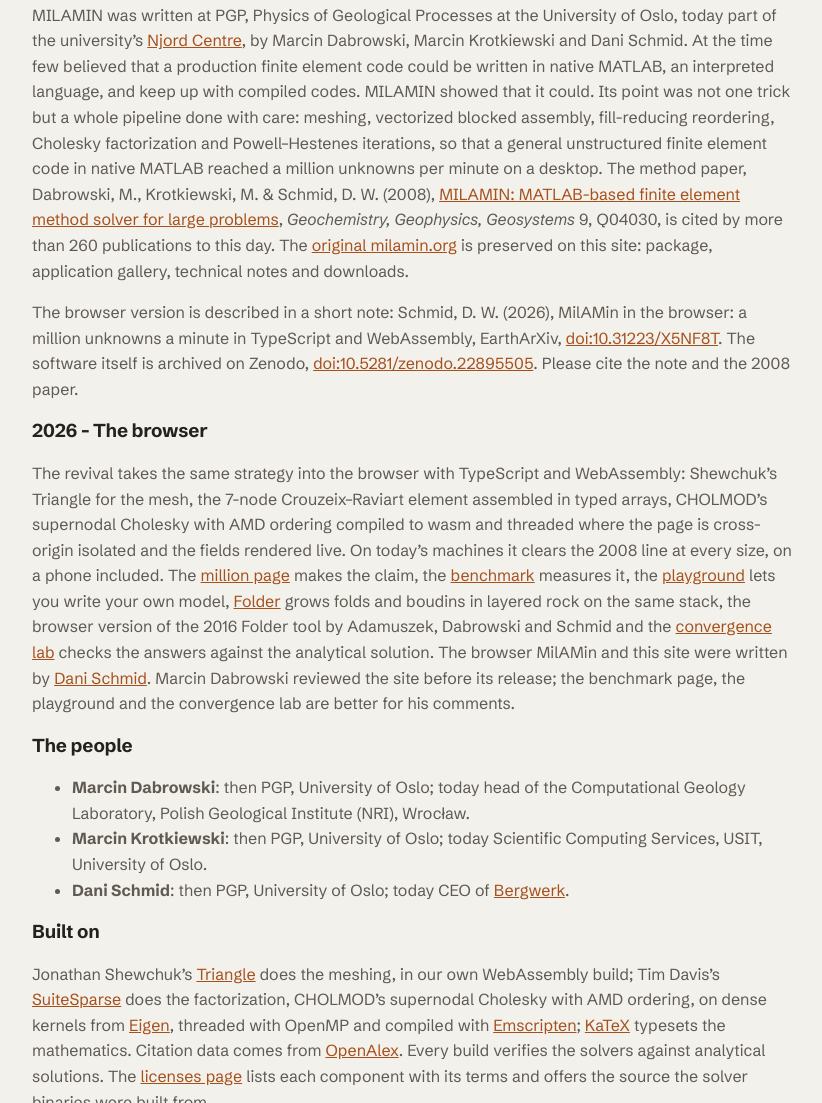
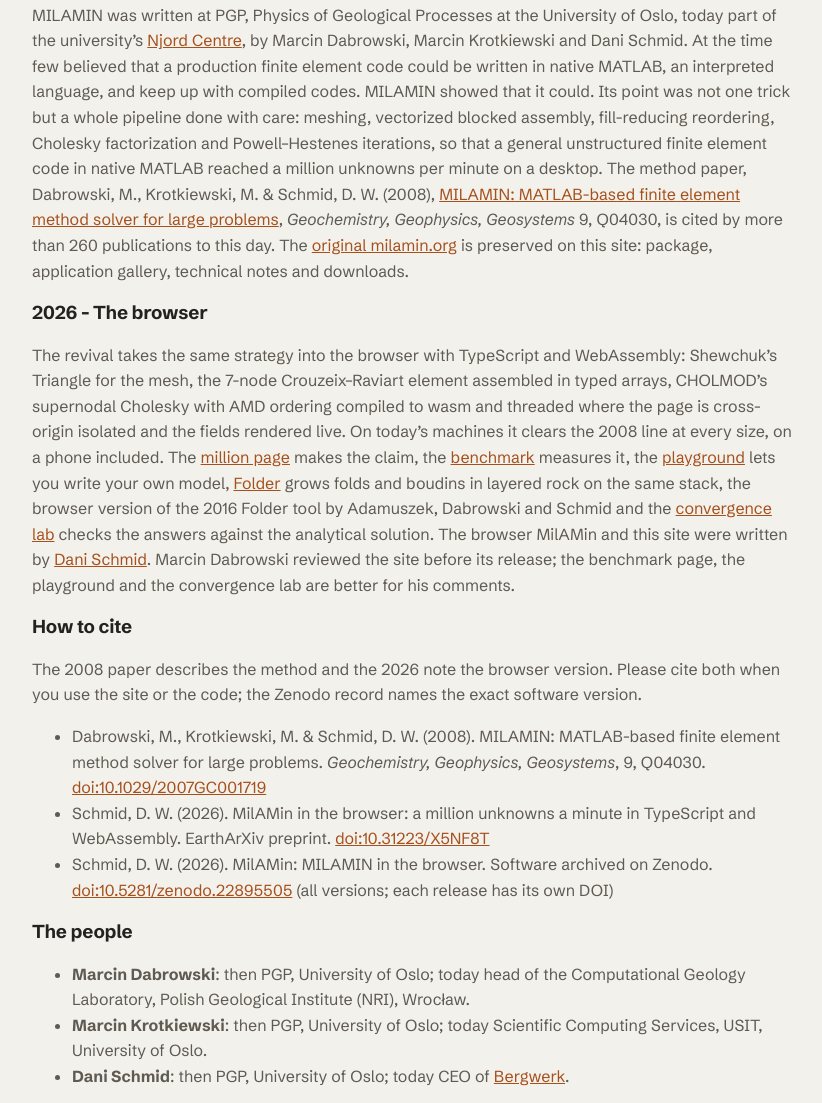
Before and after one commit to dwschmid/milamin-web, a website built with Vite: page apps/milamin/about/index.html in a window 1280 px wide. Shown: the part 281-1384 px from the top of the page, without its empty margins (72-894 px from the left). Built offline with nearby package versions, Linux system fonts and the light colour scheme.

Commit message:
About: how to cite as its own section

```diff
--- a/apps/milamin/about/index.html
+++ b/apps/milamin/about/index.html
@@ -47,16 +47,6 @@
           this site: package, application gallery, technical notes and
           downloads.
         </p>
-        <p>
-          The browser version is described in a short note: Schmid, D. W.
-          (2026), MilAMin in the browser: a million unknowns a minute in
-          TypeScript and WebAssembly, EarthArXiv,
-          <a href="https://doi.org/10.31223/X5NF8T">doi:10.31223/X5NF8T</a>.
-          The software itself is archived on Zenodo,
-          <a href="https://doi.org/10.5281/zenodo.22895505">doi:10.5281/zenodo.22895505</a>.
-          Please cite the note and the 2008 paper.
-        </p>
-
         <h3>2026 - The browser</h3>
         <p>
           The revival takes the same strategy into the browser with TypeScript
@@ -80,6 +70,27 @@
           benchmark page, the playground and the convergence lab are better
           for his comments.
         </p>
+
+        <h3>How to cite</h3>
+        <p>
+          The 2008 paper describes the method and the 2026 note the browser
+          version. Please cite both when you use the site or the code; the
+          Zenodo record names the exact software version.
+        </p>
+        <ul>
+          <li>Dabrowski, M., Krotkiewski, M. &amp; Schmid, D. W. (2008).
+            MILAMIN: MATLAB-based finite element method solver for large
+            problems. <em>Geochemistry, Geophysics, Geosystems</em>, 9,
+            Q04030.
+            <a href="https://doi.org/10.1029/2007GC001719">doi:10.1029/2007GC001719</a></li>
+          <li>Schmid, D. W. (2026). MilAMin in the browser: a million unknowns
+            a minute in TypeScript and WebAssembly. EarthArXiv preprint.
+            <a href="https://doi.org/10.31223/X5NF8T">doi:10.31223/X5NF8T</a></li>
+          <li>Schmid, D. W. (2026). MilAMin: MILAMIN in the browser. Software
+            archived on Zenodo.
+            <a href="https://doi.org/10.5281/zenodo.22895505">doi:10.5281/zenodo.22895505</a>
+            (all versions; each release has its own DOI)</li>
+        </ul>
 
         <h3>The people</h3>
         <ul>
```
